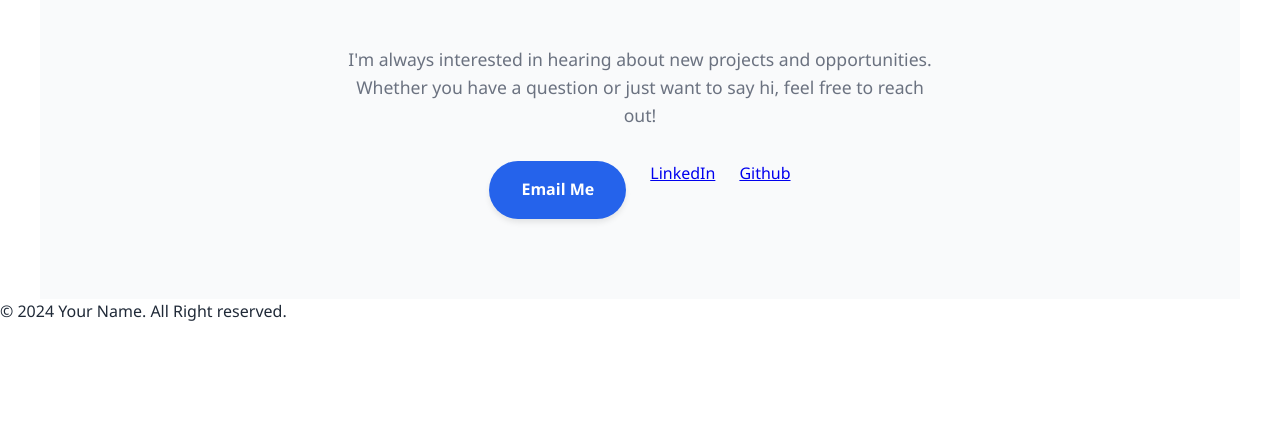
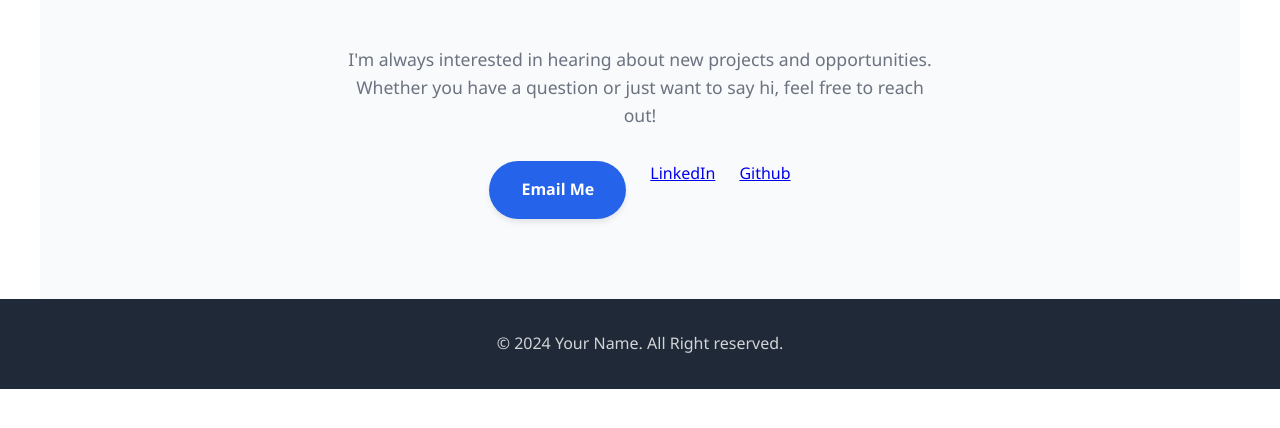
Before and after one commit to ErickJamesRubin/My_Portfolio_PRACTICE, a plain HTML site: page index.html in a window 1280 px wide. Shown: the part 2520-2948 px from the top of the page. Drawn offline with Linux system fonts and the light colour scheme.

Commit message:
footer section styles

```diff
--- a/style.css
+++ b/style.css
@@ -483,3 +483,15 @@ section {
     transform: translateY(-3px);
     box-shadow: var(--shadow-lg);
 }
+
+/* Footer */
+footer{
+  background: var(--text-dark);
+    color: var(--white);
+    text-align: center;
+    padding: 2rem;
+}
+
+footer p {
+    opacity: 0.8;
+}
```
